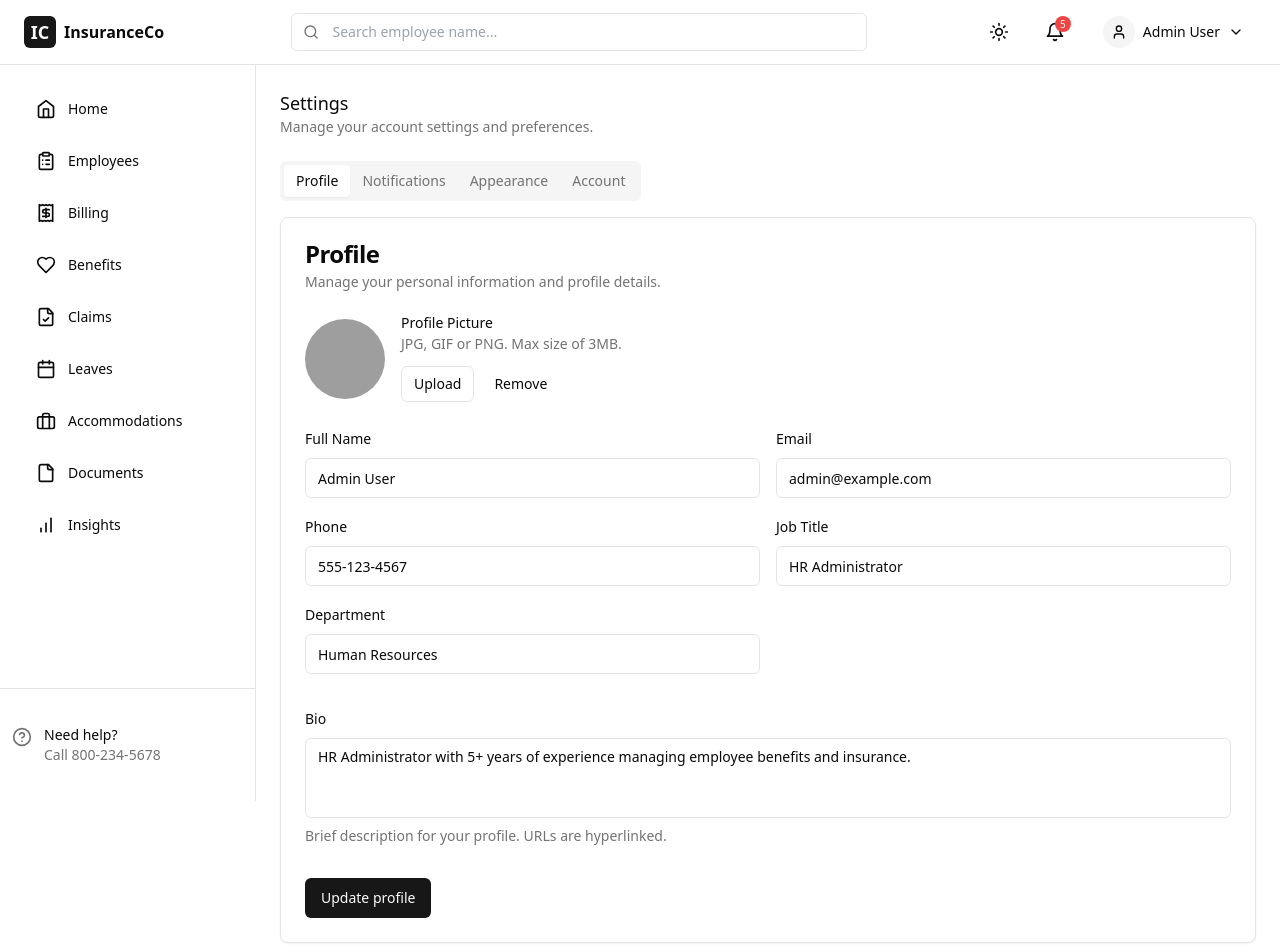
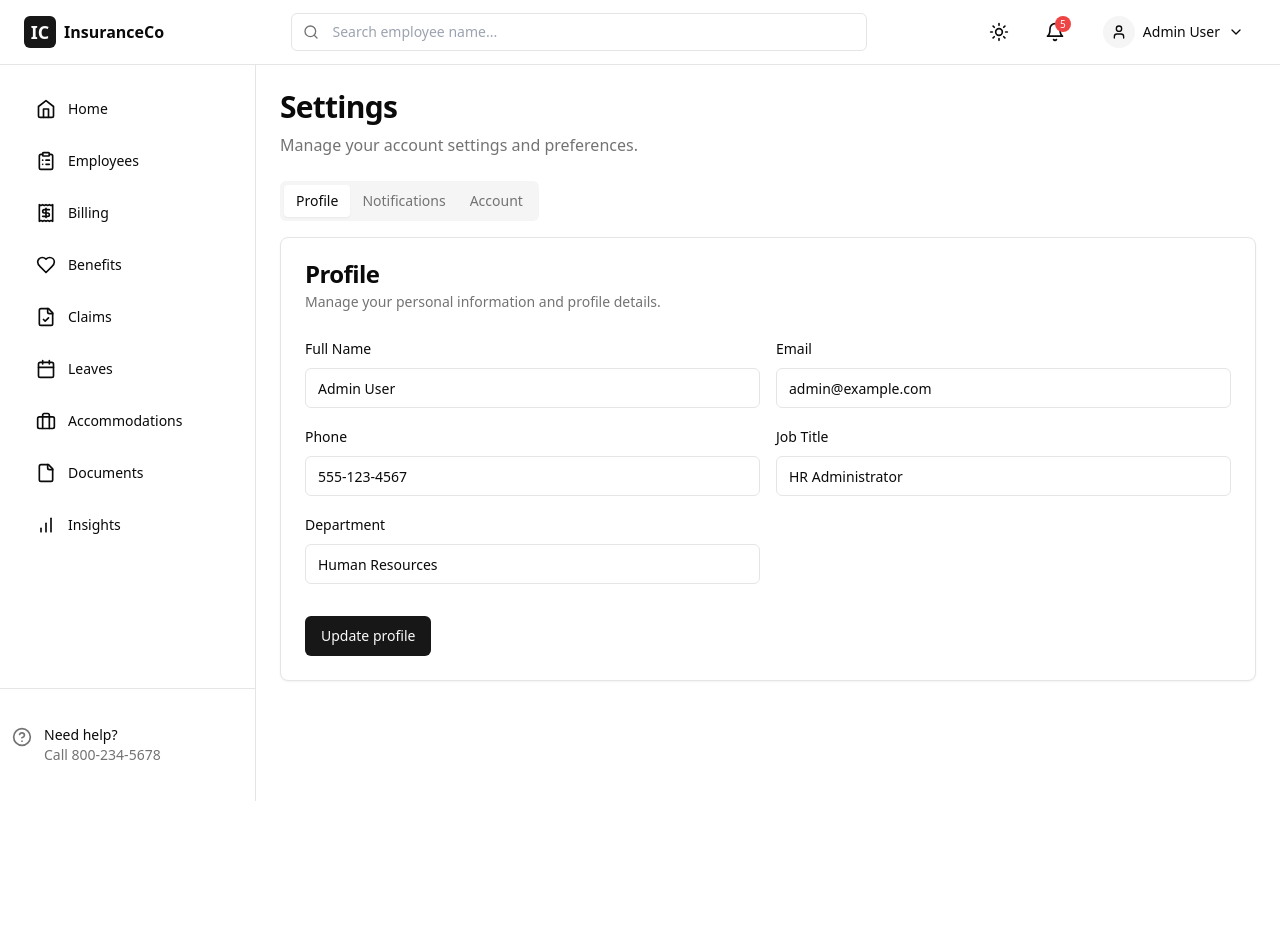
Before and after one commit to briantpatterson/insurance-dashboard, a Next.js app: page /settings in a window 1280 px wide. Shown: the top 952 px of the page. After the commit the page ends 801 px from the top, so only its background shows below. Built offline with nearby package versions, Linux system fonts and the light colour scheme; grey boxes are pictures that could not be loaded.

Commit message:
Update settings page styling and simplify features, update notification color in dark theme

```diff
--- a/src/app/page.tsx
+++ b/src/app/page.tsx
@@ -23,9 +23,9 @@ export default function HomePage() {
     <DashboardLayout>
       <div className="flex flex-col space-y-8">
         <div className="flex flex-col space-y-2">
-          <h1 className="text-3xl font-bold tracking-tight">Dashboard</h1>
+          <h1 className="text-3xl font-bold tracking-tight">WillowTree, LLC</h1>
           <p className="text-muted-foreground">
-            Overview of WillowTree, LLC insurance benefits
+            Overview of your organization's insurance benefits
           </p>
         </div>
 
--- a/src/app/settings/page.tsx
+++ b/src/app/settings/page.tsx
@@ -5,16 +5,15 @@ import { Tabs, TabsContent, TabsList, TabsTrigger } from "@/components/ui/tabs"
 import { DashboardLayout } from "@/components/dashboard-layout"
 import { ProfileSettings } from "@/components/settings/profile-settings"
 import { NotificationSettings } from "@/components/settings/notification-settings"
-import { AppearanceSettings } from "@/components/settings/appearance-settings"
 import { AccountSettings } from "@/components/settings/account-settings"
 
 export default function SettingsPage() {
   return (
     <DashboardLayout>
       <div className="space-y-6">
-        <div>
-          <h3 className="text-lg font-medium">Settings</h3>
-          <p className="text-sm text-muted-foreground">
+        <div className="flex flex-col space-y-2">
+          <h1 className="text-3xl font-bold tracking-tight">Settings</h1>
+          <p className="text-muted-foreground">
             Manage your account settings and preferences.
           </p>
         </div>
@@ -22,7 +21,6 @@ export default function SettingsPage() {
           <TabsList>
             <TabsTrigger value="profile">Profile</TabsTrigger>
             <TabsTrigger value="notifications">Notifications</TabsTrigger>
-            <TabsTrigger value="appearance">Appearance</TabsTrigger>
             <TabsTrigger value="account">Account</TabsTrigger>
           </TabsList>
           <TabsContent value="profile" className="space-y-4">
@@ -30,9 +28,6 @@ export default function SettingsPage() {
           </TabsContent>
           <TabsContent value="notifications" className="space-y-4">
             <NotificationSettings />
-          </TabsContent>
-          <TabsContent value="appearance" className="space-y-4">
-            <AppearanceSettings />
           </TabsContent>
           <TabsContent value="account" className="space-y-4">
             <AccountSettings />
--- a/src/components/settings/account-settings.tsx
+++ b/src/components/settings/account-settings.tsx
@@ -17,9 +17,6 @@ import {
 import { Input } from "@/components/ui/input"
 import { toast } from "@/components/ui/use-toast"
 import { Card, CardContent, CardDescription, CardFooter, CardHeader, CardTitle } from "@/components/ui/card"
-import { Separator } from "@/components/ui/separator"
-import { AlertCircle } from "lucide-react"
-import { Alert, AlertDescription, AlertTitle } from "@/components/ui/alert"
 
 const passwordFormSchema = z
   .object({
@@ -149,38 +146,6 @@ export function AccountSettings() {
           <Button variant="outline">Set up authenticator app</Button>
         </CardContent>
       </Card>
-      <Card>
-        <CardHeader>
-          <CardTitle>Account Management</CardTitle>
-          <CardDescription>
-            Manage your account settings and preferences.
-          </CardDescription>
-        </CardHeader>
-        <CardContent className="space-y-4">
-          <div className="space-y-2">
-            <h4 className="font-medium">Export Account Data</h4>
-            <p className="text-sm text-muted-foreground">
-              Download a copy of your account data.
-            </p>
-            <Button variant="outline">Export data</Button>
-          </div>
-          <Separator />
-          <div className="space-y-2">
-            <h4 className="font-medium text-destructive">Delete Account</h4>
-            <p className="text-sm text-muted-foreground">
-              Permanently delete your account and all of your data.
-            </p>
-            <Alert variant="destructive">
-              <AlertCircle className="h-4 w-4" />
-              <AlertTitle>Warning</AlertTitle>
-              <AlertDescription>
-                This action cannot be undone. This will permanently delete your account and remove your data from our servers.
-              </AlertDescription>
-            </Alert>
-            <Button variant="destructive">Delete account</Button>
-          </div>
-        </CardContent>
-      </Card>
     </div>
   )
 }
--- a/src/components/settings/profile-settings.tsx
+++ b/src/components/settings/profile-settings.tsx
@@ -15,10 +15,8 @@ import {
   FormMessage,
 } from "@/components/ui/form"
 import { Input } from "@/components/ui/input"
-import { Textarea } from "@/components/ui/textarea"
 import { toast } from "@/components/ui/use-toast"
 import { Card, CardContent, CardDescription, CardFooter, CardHeader, CardTitle } from "@/components/ui/card"
-import { Avatar, AvatarFallback, AvatarImage } from "@/components/ui/avatar"
 
 const profileFormSchema = z.object({
   name: z
@@ -38,12 +36,6 @@ const profileFormSchema = z.object({
     .string()
     .min(10, {
       message: "Phone number must be at least 10 digits.",
-    })
-    .optional(),
-  bio: z
-    .string()
-    .max(160, {
-      message: "Bio must not be longer than 160 characters.",
     })
     .optional(),
   jobTitle: z
@@ -67,7 +59,6 @@ const defaultValues: Partial<ProfileFormValues> = {
   name: "Admin User",
   email: "admin@example.com",
   phone: "555-123-4567",
-  bio: "HR Administrator with 5+ years of experience managing employee benefits and insurance.",
   jobTitle: "HR Administrator",
   department: "Human Resources",
 }
@@ -95,26 +86,6 @@ export function ProfileSettings() {
         </CardDescription>
       </CardHeader>
       <CardContent className="space-y-6">
-        <div className="flex items-center space-x-4">
-          <Avatar className="h-20 w-20">
-            <AvatarImage src="/avatars/admin-user.png" alt="Admin User" />
-            <AvatarFallback>AU</AvatarFallback>
-          </Avatar>
-          <div className="space-y-1">
-            <h4 className="text-sm font-medium leading-none">Profile Picture</h4>
-            <p className="text-sm text-muted-foreground">
-              JPG, GIF or PNG. Max size of 3MB.
-            </p>
-            <div className="flex items-center pt-2">
-              <Button variant="outline" size="sm" className="mr-2">
-                Upload
-              </Button>
-              <Button variant="ghost" size="sm">
-                Remove
-              </Button>
-            </div>
-          </div>
-        </div>
         <Form {...form}>
           <form onSubmit={form.handleSubmit(onSubmit)} className="space-y-8">
             <div className="grid gap-4 md:grid-cols-2">
@@ -184,26 +155,6 @@ export function ProfileSettings() {
                 )}
               />
             </div>
-            <FormField
-              control={form.control}
-              name="bio"
-              render={({ field }) => (
-                <FormItem>
-                  <FormLabel>Bio</FormLabel>
-                  <FormControl>
-                    <Textarea
-                      placeholder="Tell us a little bit about yourself"
-                      className="resize-none"
-                      {...field}
-                    />
-                  </FormControl>
-                  <FormDescription>
-                    Brief description for your profile. URLs are hyperlinked.
-                  </FormDescription>
-                  <FormMessage />
-                </FormItem>
-              )}
-            />
             <Button type="submit">Update profile</Button>
           </form>
         </Form>
--- a/src/styles/globals.css
+++ b/src/styles/globals.css
@@ -67,7 +67,7 @@
     --accent: 0 0% 14.9%;
     --accent-foreground: 0 0% 98%;
 
-    --destructive: 0 62.8% 30.6%;
+    --destructive: 0 84.2% 60.2%;
     --destructive-foreground: 0 0% 98%;
 
     --border: 0 0% 14.9%;
```
